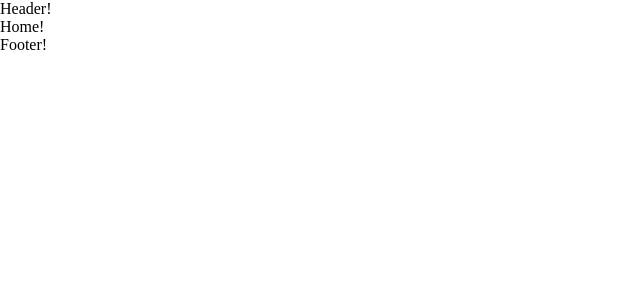
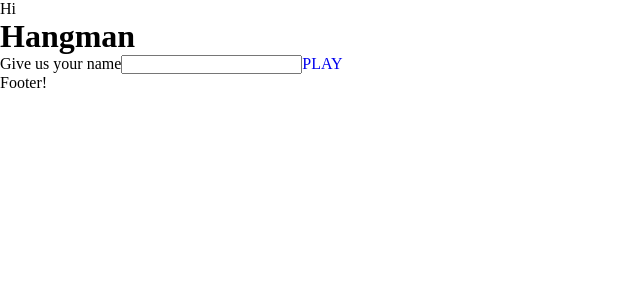
Before and after one commit to fac25/week5-paz-karwan, a React (Vite) app: page / in a window 1280 px wide. Shown: the top 300 px of the page, without its empty margins (0-640 px from the left). Built offline with nearby package versions, Linux system fonts and the light colour scheme.

Commit message:
added homepage

```diff
--- a/src/App.jsx
+++ b/src/App.jsx
@@ -1,4 +1,5 @@
 import { BrowserRouter, Routes, Route } from "react-router-dom";
+import { useState } from "react";
 
 import Header from "./components/Header";
 import Home from "./components/Home";
@@ -6,13 +7,21 @@
 import Footer from "./components/Footer";
 
 const App = () => {
+  const [username, setUsername] = useState("");
+  function handleNameChange(e) {
+    e.preventDefault();
+    setUsername(e.target.value);
+  }
   return (
     <div className="App">
-      <Header />
+      <Header username={username} />
       <BrowserRouter>
         <Routes>
-          <Route path="/" element={<Home />} />
-          <Route path="/game" element={<Game />} />
+          <Route
+            path="/"
+            element={<Home handleNameChange={handleNameChange} />}
+          />
+          <Route path="/game" username={username} element={<Game />} />
         </Routes>
       </BrowserRouter>
       <Footer />
--- a/src/components/Header.jsx
+++ b/src/components/Header.jsx
@@ -1,9 +1,13 @@
+const Header = ({ username }) => {
+  return (
+    <header>
+      <nav>
+        <ul>
+          <li>Hi {username}</li>
+        </ul>
+      </nav>
+    </header>
+  );
+};
 
-const Header = () => {
-    return (
-      <div>Header!</div>
-    )
-  }
-
-
-  export default Header
+export default Header;
--- a/src/components/Home.jsx
+++ b/src/components/Home.jsx
@@ -1,9 +1,17 @@
+import { Link } from "react-router-dom";
+const Home = ({ handleNameChange }) => {
+  // function handleNameChange(e) {
+  //   e.preventDefault();
+  //   setUsername(e.target.value);
+  // }
+  return (
+    <div>
+      <h1>Hangman</h1>
+      <label htmlFor="name">Give us your name</label>
+      <input type="text" name="name" id="name" onBlur={handleNameChange} />
+      <Link to="/game">PLAY</Link>
+    </div>
+  );
+};
 
-const Home = () => {
-    return (
-      <div>Home!</div>
-    )
-  }
-
-
-  export default Home
+export default Home;
```
